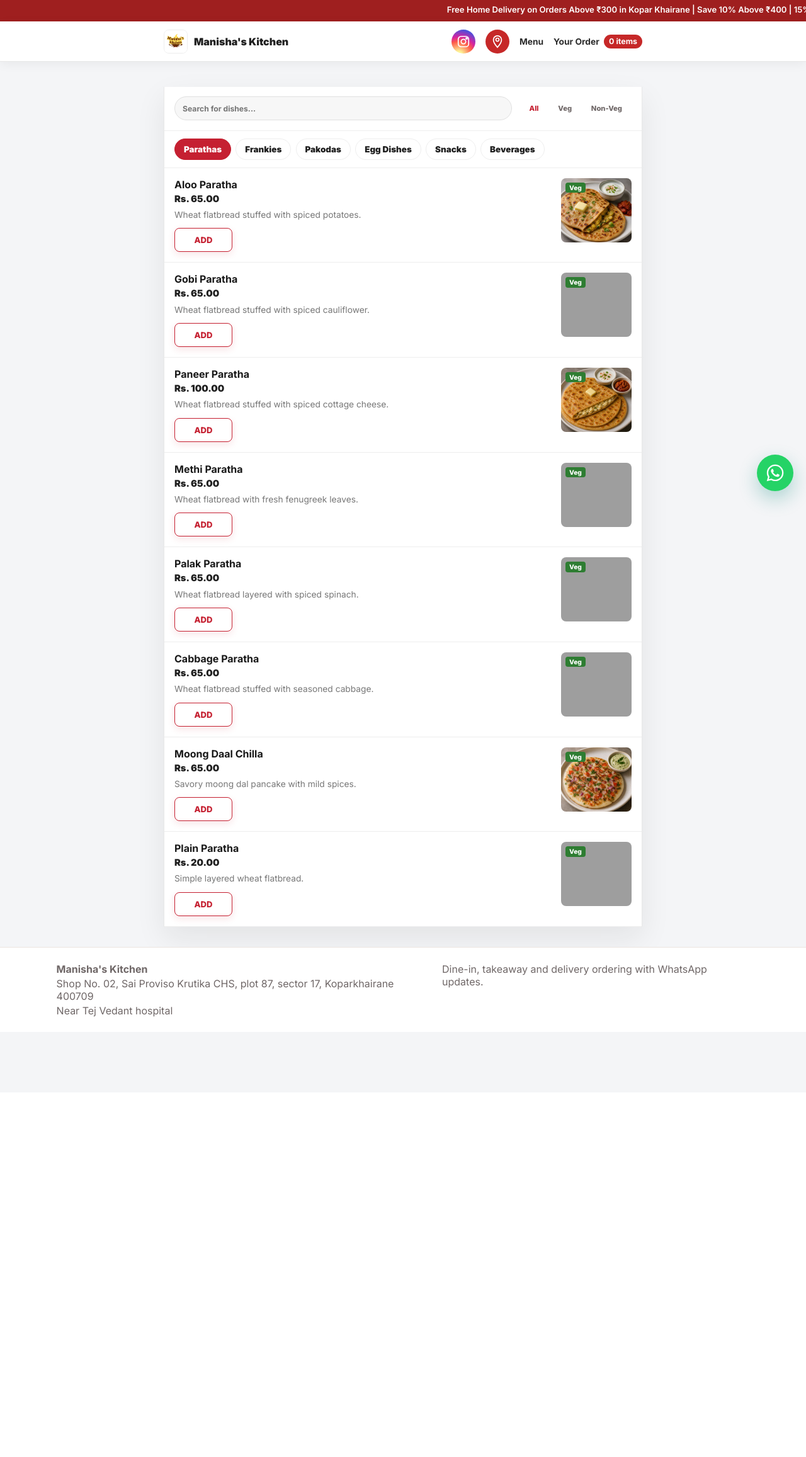
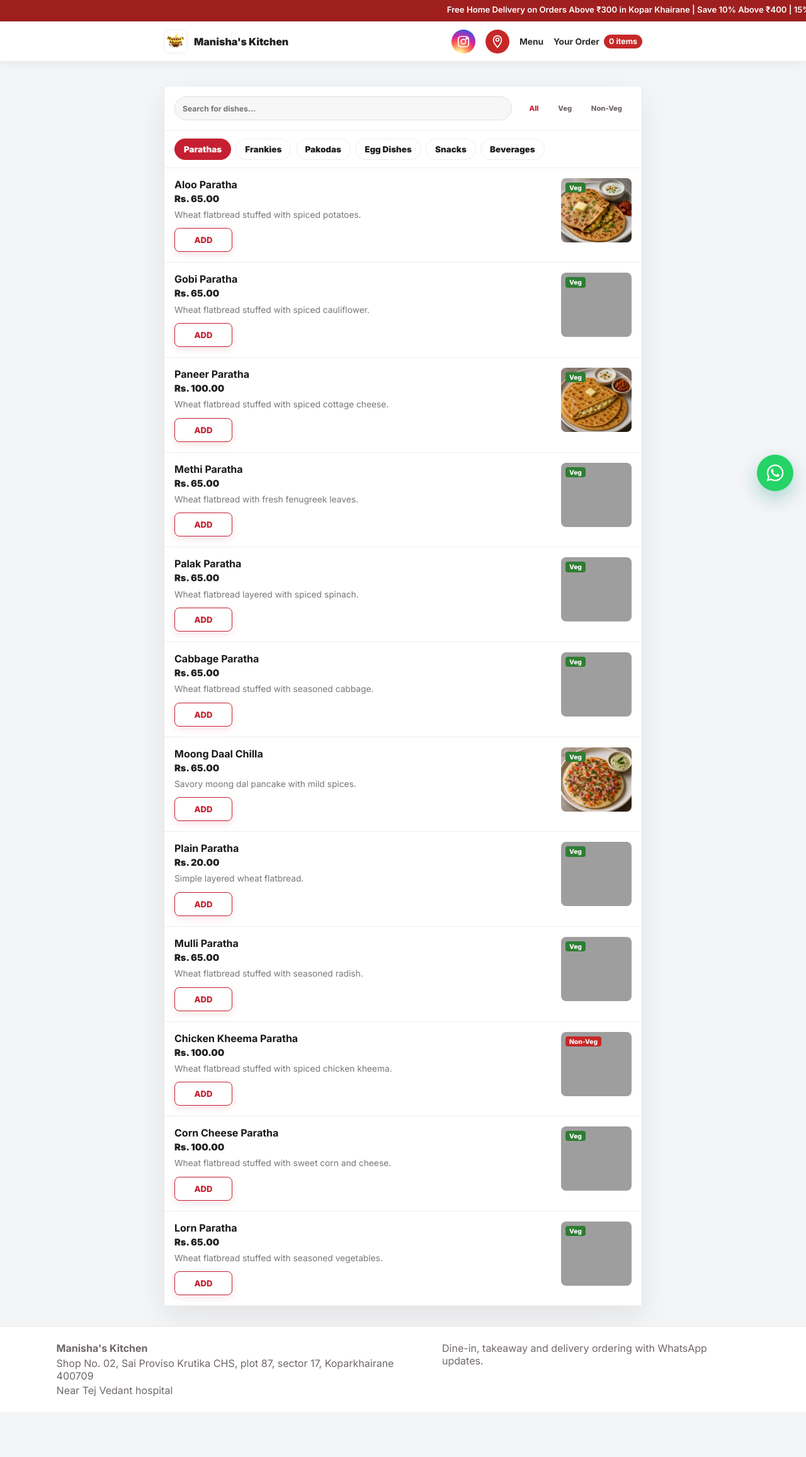
Before and after one commit to gurpreetbumrah1971/manishas-kitchen-new, a PHP site: page /php-site/menu.php in a window 1280 px wide. Shown: the top 2314 px of the page at 63% size. Before the commit the page ends 1615 px from the top, so only its background shows below. Run offline with PHP 8.4, Linux system fonts and the light colour scheme; data that the repository does not hold is empty; some libraries are stand-ins or nearby versions; grey boxes are pictures that could not be loaded.

Commit message:
Add delivery nudge and paratha items

```diff
--- a/index.html
+++ b/index.html
@@ -7,7 +7,7 @@
     <link rel="preconnect" href="https://fonts.googleapis.com">
     <link rel="preconnect" href="https://fonts.gstatic.com" crossorigin>
     <link href="https://fonts.googleapis.com/css2?family=Bebas+Neue&family=Inter:wght@400;500;600;700;800;900&display=swap" rel="stylesheet">
-    <link rel="stylesheet" href="/assets/style.css?v=delivery-charges">
+    <link rel="stylesheet" href="/assets/style.css?v=delivery-nudge-parathas">
 </head>
 <body class="menu-page order-app">
     <div class="promo-banner">
@@ -1801,6 +1801,6 @@
     </div>
     <div>Dine-in, takeaway and delivery ordering with WhatsApp updates.</div>
 </footer>
-<script src="/assets/app.js?v=delivery-charges"></script>
+<script src="/assets/app.js?v=delivery-nudge-parathas"></script>
 </body>
 </html>
--- a/menu.html
+++ b/menu.html
@@ -7,7 +7,7 @@
     <link rel="preconnect" href="https://fonts.googleapis.com">
     <link rel="preconnect" href="https://fonts.gstatic.com" crossorigin>
     <link href="https://fonts.googleapis.com/css2?family=Bebas+Neue&family=Inter:wght@400;500;600;700;800;900&display=swap" rel="stylesheet">
-    <link rel="stylesheet" href="/assets/style.css?v=delivery-charges">
+    <link rel="stylesheet" href="/assets/style.css?v=delivery-nudge-parathas">
 </head>
 <body class="menu-page order-app">
     <div class="promo-banner">
@@ -1801,6 +1801,6 @@
     </div>
     <div>Dine-in, takeaway and delivery ordering with WhatsApp updates.</div>
 </footer>
-<script src="/assets/app.js?v=delivery-charges"></script>
+<script src="/assets/app.js?v=delivery-nudge-parathas"></script>
 </body>
 </html>
--- a/php-site/assets/app.js
+++ b/php-site/assets/app.js
@@ -7,6 +7,12 @@ const DISCOUNT_TIERS = {
 };
 const FRONTEND_CATEGORY_ORDER = ['Parathas', 'Frankies', 'Pakodas', 'Egg Dishes', 'Snacks', 'Beverages'];
 const FRONTEND_CATEGORY_INDEX = new Map(FRONTEND_CATEGORY_ORDER.map((name, index) => [name, index]));
+const ADDITIONAL_STATIC_MENU_ITEMS = [
+  { id: 63, name: 'Mulli Paratha', description: 'Wheat flatbread stuffed with seasoned radish.', price: 65, categoryName: 'Parathas', isVeg: true, image: '/assets/food/photo-updates/muli-paratha.png' },
+  { id: 64, name: 'Chicken Kheema Paratha', description: 'Wheat flatbread stuffed with spiced chicken kheema.', price: 100, categoryName: 'Parathas', isVeg: false, image: '/assets/food/photo-updates/chicken-kheema-paratha.png' },
+  { id: 65, name: 'Corn Cheese Paratha', description: 'Wheat flatbread stuffed with sweet corn and cheese.', price: 100, categoryName: 'Parathas', isVeg: true, image: '/assets/food/photo-updates/corn-cheese-paratha.png' },
+  { id: 66, name: 'Lorn Paratha', description: 'Wheat flatbread stuffed with seasoned vegetables.', price: 65, categoryName: 'Parathas', isVeg: true, image: '/assets/food/photo-updates/loki-paratha.png' },
+];
 
 function getCart() {
   try {
@@ -127,6 +133,12 @@ function deliveryChargeForSubtotal(subtotal) {
   return subtotal < 150 ? 50 : 30;
 }
 
+function deliveryNudgeForSubtotal(subtotal) {
+  if (subtotal <= 0) return '';
+  if (subtotal > 300) return '(Free delivery unlocked)';
+  return `(Add ${money(301 - subtotal)} more for free delivery)`;
+}
+
 function nextDiscountNudge(subtotal, tiers = DISCOUNT_TIERS) {
   if (subtotal <= 0) return '';
 
@@ -234,6 +246,61 @@ function normalizeStaticMenuCategories() {
   });
 }
 
+function menuCardHtml(item) {
+  const cartItem = JSON.stringify({
+    id: item.id,
+    name: item.name,
+    price: item.price,
+    image: item.image,
+  });
+  return `
+    <article class="card menu-card" data-menu-item data-name="${escapeHtml(`${item.name} ${item.description}`.toLowerCase())}" data-veg="${item.isVeg ? 'veg' : 'nonveg'}">
+      <div class="image-wrap">
+        <img src="${escapeHtml(item.image)}" alt="${escapeHtml(item.name)}">
+        <span class="badge ${item.isVeg ? 'veg' : 'nonveg'}">${item.isVeg ? 'Veg' : 'Non-Veg'}</span>
+      </div>
+      <div class="menu-body">
+        <div class="menu-heading">
+          <h3>${escapeHtml(item.name)}</h3>
+          <strong>${money(item.price)}</strong>
+        </div>
+        <p>${escapeHtml(item.description)}</p>
+        <div class="cart-control" data-cart-control data-id="${item.id}" data-cart-item='${escapeHtml(cartItem)}'>
+          <button class="btn primary full" type="button" data-add-cart data-item='${escapeHtml(cartItem)}'>Add</button>
+        </div>
+      </div>
+    </article>
+  `;
+}
+
+function hydrateStaticMenuAdditions() {
+  const parathaTab = [...document.querySelectorAll('[data-menu-tab]')]
+    .find((tab) => categoryNameFromNode(tab) === 'Parathas');
+  const parathaPanels = [];
+  const tabPanel = parathaTab
+    ? [...document.querySelectorAll('[data-menu-panel]')]
+      .find((panel) => panel.dataset.menuPanel === parathaTab.dataset.menuTab)
+    : null;
+  if (tabPanel) parathaPanels.push(tabPanel);
+
+  document.querySelectorAll('.menu-accordion').forEach((details) => {
+    if (categoryNameFromNode(details.querySelector('summary')) === 'Parathas') {
+      parathaPanels.push(details);
+    }
+  });
+
+  parathaPanels.forEach((panel) => {
+    const grid = panel.querySelector('.menu-grid');
+    if (!grid) return;
+    const existingNames = new Set([...grid.querySelectorAll('.menu-card h3')].map((node) => categoryNameFromNode(node)));
+    ADDITIONAL_STATIC_MENU_ITEMS.forEach((item) => {
+      if (!existingNames.has(item.name)) {
+        grid.insertAdjacentHTML('beforeend', menuCardHtml(item));
+      }
+    });
+  });
+}
+
 function changeQuantity(id, quantity) {
   const cart = getCart();
   const next = cart
@@ -298,6 +365,7 @@ function renderCheckout() {
   document.querySelectorAll('[data-checkout-gst]').forEach((node) => node.textContent = money(gst));
   document.querySelectorAll('[data-checkout-discount]').forEach((node) => node.textContent = money(discount));
   document.querySelectorAll('[data-checkout-delivery]').forEach((node) => node.textContent = money(deliveryCharge));
+  document.querySelectorAll('[data-delivery-nudge]').forEach((node) => node.textContent = deliveryNudgeForSubtotal(subtotal));
   document.querySelectorAll('[data-checkout-total], [data-upi-total]').forEach((node) => node.textContent = money(grandTotal));
   updatePaymentQr(grandTotal);
   document.querySelectorAll('[data-cart-json]').forEach((node) => node.value = JSON.stringify(visibleCart));
@@ -716,6 +784,7 @@ if (success) {
 }
 
 normalizeStaticMenuCategories();
+hydrateStaticMenuAdditions();
 renderCartControls();
 renderCheckout();
 updateCartCount();
--- a/php-site/assets/static-site.js
+++ b/php-site/assets/static-site.js
@@ -1,5 +1,5 @@
 const STATIC_CATEGORIES = [
-  { id: 6, name: 'Parathas', image: '/assets/food/optimized/generated/aloo-paratha-realistic.jpg', count: 8 },
+  { id: 6, name: 'Parathas', image: '/assets/food/optimized/generated/aloo-paratha-realistic.jpg', count: 12 },
   { id: 4, name: 'Frankies', image: '/assets/food/optimized/generated/paneer-paratha-realistic.jpg', count: 3 },
   { id: 5, name: 'Pakodas', image: '/assets/food/photo-updates/onion-pakoda.png', count: 4 },
   { id: 3, name: 'Egg Dishes', image: '/assets/food/optimized/generated/egg-omelet-realistic.jpg', count: 7 },
@@ -42,6 +42,10 @@ const STATIC_MENU = [
   [46, 'Cabbage Paratha', 'Wheat flatbread stuffed with seasoned cabbage.', 60, 6, true, '/assets/food/optimized/generated/gobi-paratha-realistic.jpg'],
   [47, 'Moong Daal Chilla', 'Savory moong dal pancake with mild spices.', 65, 6, true, '/assets/food/optimized/generated/uttapam-realistic.jpg'],
   [29, 'Plain Paratha', 'Simple layered wheat flatbread.', 20, 6, true, '/assets/food/optimized/generated/plain-paratha-realistic.jpg'],
+  [63, 'Mulli Paratha', 'Wheat flatbread stuffed with seasoned radish.', 65, 6, true, '/assets/food/photo-updates/muli-paratha.png'],
+  [64, 'Chicken Kheema Paratha', 'Wheat flatbread stuffed with spiced chicken kheema.', 100, 6, false, '/assets/food/photo-updates/chicken-kheema-paratha.png'],
+  [65, 'Corn Cheese Paratha', 'Wheat flatbread stuffed with sweet corn and cheese.', 100, 6, true, '/assets/food/photo-updates/corn-cheese-paratha.png'],
+  [66, 'Lorn Paratha', 'Wheat flatbread stuffed with seasoned vegetables.', 65, 6, true, '/assets/food/photo-updates/loki-paratha.png'],
   [30, 'Poha', 'Flattened rice seasoned with spices.', 30, 7, true, '/assets/food/optimized/generated/poha-realistic.jpg'],
   [31, 'Poha Usal', 'Poha served with spicy bean curry.', 40, 7, true, '/assets/food/optimized/generated/poha-usal-realistic.jpg'],
   [32, 'Upma', 'Savory semolina porridge.', 30, 7, true, '/assets/food/optimized/generated/upma-realistic.jpg'],
--- a/php-site/assets/style.css
+++ b/php-site/assets/style.css
@@ -745,6 +745,12 @@ textarea {
     line-height: 1.45;
 }
 
+.delivery-nudge {
+    color: var(--primary);
+    font-size: 0.82rem;
+    font-weight: 800;
+}
+
 .total-row.grand {
     margin-top: 0.6rem;
 }
--- a/php-site/checkout.php
+++ b/php-site/checkout.php
@@ -132,7 +132,7 @@ if (($_SERVER['REQUEST_METHOD'] ?? 'GET') === 'POST') {
                     <div><span>Food Subtotal</span><strong data-checkout-subtotal>Rs. 0.00</strong></div>
                     <div><span>GST (5%)</span><strong data-checkout-gst>Rs. 0.00</strong></div>
                     <div><span>Discount</span><strong data-checkout-discount>Rs. 0.00</strong></div>
-                    <div><span>Delivery Charges</span><strong data-checkout-delivery>Rs. 0.00</strong></div>
+                    <div><span>Delivery Charges <small class="delivery-nudge" data-delivery-nudge></small></span><strong data-checkout-delivery>Rs. 0.00</strong></div>
                 </div>
                 <p class="delivery-note">Delivery charges apply for Kopar Khairane. For areas outside Kopar Khairane, please connect with us for delivery charges.</p>
                 <div class="total-row grand">
--- a/php-site/includes/db.php
+++ b/php-site/includes/db.php
@@ -429,6 +429,10 @@ function seed_data(PDO $pdo): void
         'Cabbage Paratha' => 'assets/food/photo-updates/cabbage-paratha.png',
         'Moong Daal Chilla' => 'assets/food/generated/uttapam-realistic.png',
         'Plain Paratha' => 'assets/food/photo-updates/plain-paratha.png',
+        'Mulli Paratha' => 'assets/food/photo-updates/muli-paratha.png',
+        'Chicken Kheema Paratha' => 'assets/food/photo-updates/chicken-kheema-paratha.png',
+        'Corn Cheese Paratha' => 'assets/food/photo-updates/corn-cheese-paratha.png',
+        'Lorn Paratha' => 'assets/food/photo-updates/loki-paratha.png',
         'Chole Puri' => 'assets/food/generated/chole-puri-realistic.png',
         'Chole Bhature' => 'assets/food/generated/chole-bhature-realistic.png',
         'Chole Plate' => 'assets/food/generated/chole-plate-realistic.png',
@@ -527,6 +531,10 @@ function seed_data(PDO $pdo): void
         ['Cabbage Paratha', 'Wheat flatbread stuffed with seasoned cabbage.', 65, 'Parathas', true, 'assets/food/photo-updates/cabbage-paratha.png'],
         ['Moong Daal Chilla', 'Savory moong dal pancake with mild spices.', 65, 'Parathas', true, 'assets/food/generated/uttapam-realistic.png'],
         ['Plain Paratha', 'Simple layered wheat flatbread.', 20, 'Parathas', true, 'assets/food/photo-updates/plain-paratha.png'],
+        ['Mulli Paratha', 'Wheat flatbread stuffed with seasoned radish.', 65, 'Parathas', true, 'assets/food/photo-updates/muli-paratha.png'],
+        ['Chicken Kheema Paratha', 'Wheat flatbread stuffed with spiced chicken kheema.', 100, 'Parathas', false, 'assets/food/photo-updates/chicken-kheema-paratha.png'],
+        ['Corn Cheese Paratha', 'Wheat flatbread stuffed with sweet corn and cheese.', 100, 'Parathas', true, 'assets/food/photo-updates/corn-cheese-paratha.png'],
+        ['Lorn Paratha', 'Wheat flatbread stuffed with seasoned vegetables.', 65, 'Parathas', true, 'assets/food/photo-updates/loki-paratha.png'],
         ['Poha', 'Flattened rice seasoned with spices.', 45, 'Snacks', true, 'assets/food/generated/poha-realistic.png'],
         ['Poha Usal', 'Poha served with spicy bean curry.', 40, 'Snacks', true, 'assets/food/generated/poha-usal-realistic.png'],
         ['Upma', 'Savory semolina porridge.', 45, 'Snacks', true, 'assets/food/generated/upma-realistic.png'],
@@ -706,6 +714,10 @@ function sync_menu_categories(PDO $pdo, array $categoryIds): void
         'Cabbage Paratha' => 'Parathas',
         'Moong Daal Chilla' => 'Parathas',
         'Plain Paratha' => 'Parathas',
+        'Mulli Paratha' => 'Parathas',
+        'Chicken Kheema Paratha' => 'Parathas',
+        'Corn Cheese Paratha' => 'Parathas',
+        'Lorn Paratha' => 'Parathas',
         'Poha' => 'Snacks',
         'Poha Usal' => 'Snacks',
         'Upma' => 'Snacks',
--- a/php-site/includes/functions.php
+++ b/php-site/includes/functions.php
@@ -233,6 +233,10 @@ function sort_menu_items(array $items): array
         'Cabbage Paratha' => 6,
         'Moong Daal Chilla' => 7,
         'Plain Paratha' => 8,
+        'Mulli Paratha' => 9,
+        'Chicken Kheema Paratha' => 10,
+        'Corn Cheese Paratha' => 11,
+        'Lorn Paratha' => 12,
     ];
 
     usort($items, function (array $a, array $b) use ($categoryOrder, $order): int {
@@ -283,7 +287,7 @@ function fetch_orders(): array
 function sample_categories(): array
 {
     return [
-        ['id' => 6, 'name' => 'Parathas', 'image' => 'assets/food/generated/aloo-paratha-realistic.png', 'food_count' => 8],
+        ['id' => 6, 'name' => 'Parathas', 'image' => 'assets/food/generated/aloo-paratha-realistic.png', 'food_count' => 12],
         ['id' => 4, 'name' => 'Frankies', 'image' => 'assets/food/generated/paneer-paratha-realistic.png', 'food_count' => 3],
         ['id' => 5, 'name' => 'Pakodas', 'image' => 'assets/food/generated/wada-realistic.png', 'food_count' => 4],
         ['id' => 3, 'name' => 'Egg Dishes', 'image' => 'assets/food/generated/egg-omelet-realistic.png', 'food_count' => 7],
@@ -335,6 +339,10 @@ function sample_menu(): array
         [46, 'Cabbage Paratha', 'Wheat flatbread stuffed with seasoned cabbage.', 65, 6, 'Parathas', 'assets/food/photo-updates/cabbage-paratha.png'],
         [47, 'Moong Daal Chilla', 'Savory moong dal pancake with mild spices.', 65, 6, 'Parathas', 'assets/food/generated/uttapam-realistic.png'],
         [29, 'Plain Paratha', 'Simple layered wheat flatbread.', 20, 6, 'Parathas', 'assets/food/photo-updates/plain-paratha.png'],
+        [63, 'Mulli Paratha', 'Wheat flatbread stuffed with seasoned radish.', 65, 6, 'Parathas', 'assets/food/photo-updates/muli-paratha.png'],
+        [64, 'Chicken Kheema Paratha', 'Wheat flatbread stuffed with spiced chicken kheema.', 100, 6, 'Parathas', 'assets/food/photo-updates/chicken-kheema-paratha.png', false],
+        [65, 'Corn Cheese Paratha', 'Wheat flatbread stuffed with sweet corn and cheese.', 100, 6, 'Parathas', 'assets/food/photo-updates/corn-cheese-paratha.png'],
+        [66, 'Lorn Paratha', 'Wheat flatbread stuffed with seasoned vegetables.', 65, 6, 'Parathas', 'assets/food/photo-updates/loki-paratha.png'],
         [30, 'Poha', 'Flattened rice seasoned with spices.', 45, 7, 'Snacks', 'assets/food/generated/poha-realistic.png'],
         [31, 'Poha Usal', 'Poha served with spicy bean curry.', 40, 7, 'Snacks', 'assets/food/generated/poha-usal-realistic.png'],
         [32, 'Upma', 'Savory semolina porridge.', 45, 7, 'Snacks', 'assets/food/generated/upma-realistic.png'],
--- a/server/src/seed.ts
+++ b/server/src/seed.ts
@@ -70,6 +70,10 @@ const menuItems: MenuItemSeed[] = [
   { name: 'Cabbage Paratha', description: 'Wheat flatbread stuffed with seasoned cabbage.', price: 65, categoryName: 'Parathas', isVeg: true, image: photoUpdateUrl('cabbage-paratha') },
   { name: 'Moong Daal Chilla', description: 'Savory moong dal pancake with mild spices.', price: 65, categoryName: 'Parathas', isVeg: true, image: generatedMenuAssetUrl('Moong Daal Chilla') },
   { name: 'Plain Paratha', description: 'Simple layered wheat flatbread.', price: 20, categoryName: 'Parathas', isVeg: true, image: photoUpdateUrl('plain-paratha') },
+  { name: 'Mulli Paratha', description: 'Wheat flatbread stuffed with seasoned radish.', price: 65, categoryName: 'Parathas', isVeg: true, image: photoUpdateUrl('muli-paratha') },
+  { name: 'Chicken Kheema Paratha', description: 'Wheat flatbread stuffed with spiced chicken kheema.', price: 100, categoryName: 'Parathas', isVeg: false, image: photoUpdateUrl('chicken-kheema-paratha') },
+  { name: 'Corn Cheese Paratha', description: 'Wheat flatbread stuffed with sweet corn and cheese.', price: 100, categoryName: 'Parathas', isVeg: true, image: photoUpdateUrl('corn-cheese-paratha') },
+  { name: 'Lorn Paratha', description: 'Wheat flatbread stuffed with seasoned vegetables.', price: 65, categoryName: 'Parathas', isVeg: true, image: photoUpdateUrl('loki-paratha') },
   { name: 'Poha', description: 'Flattened rice seasoned with spices.', price: 45, categoryName: 'Snacks', isVeg: true, image: '/food/poha.png' },
   { name: 'Poha Usal', description: 'Poha served with spicy bean curry.', price: 40, categoryName: 'Snacks', isVeg: true, image: generatedMenuAssetUrl('Poha Usal') },
   { name: 'Upma', description: 'Savory semolina porridge.', price: 45, categoryName: 'Snacks', isVeg: true, image: generatedMenuAssetUrl('Upma') },
```
Also changed, not shown: checkout.html (+4 -4 lines).
